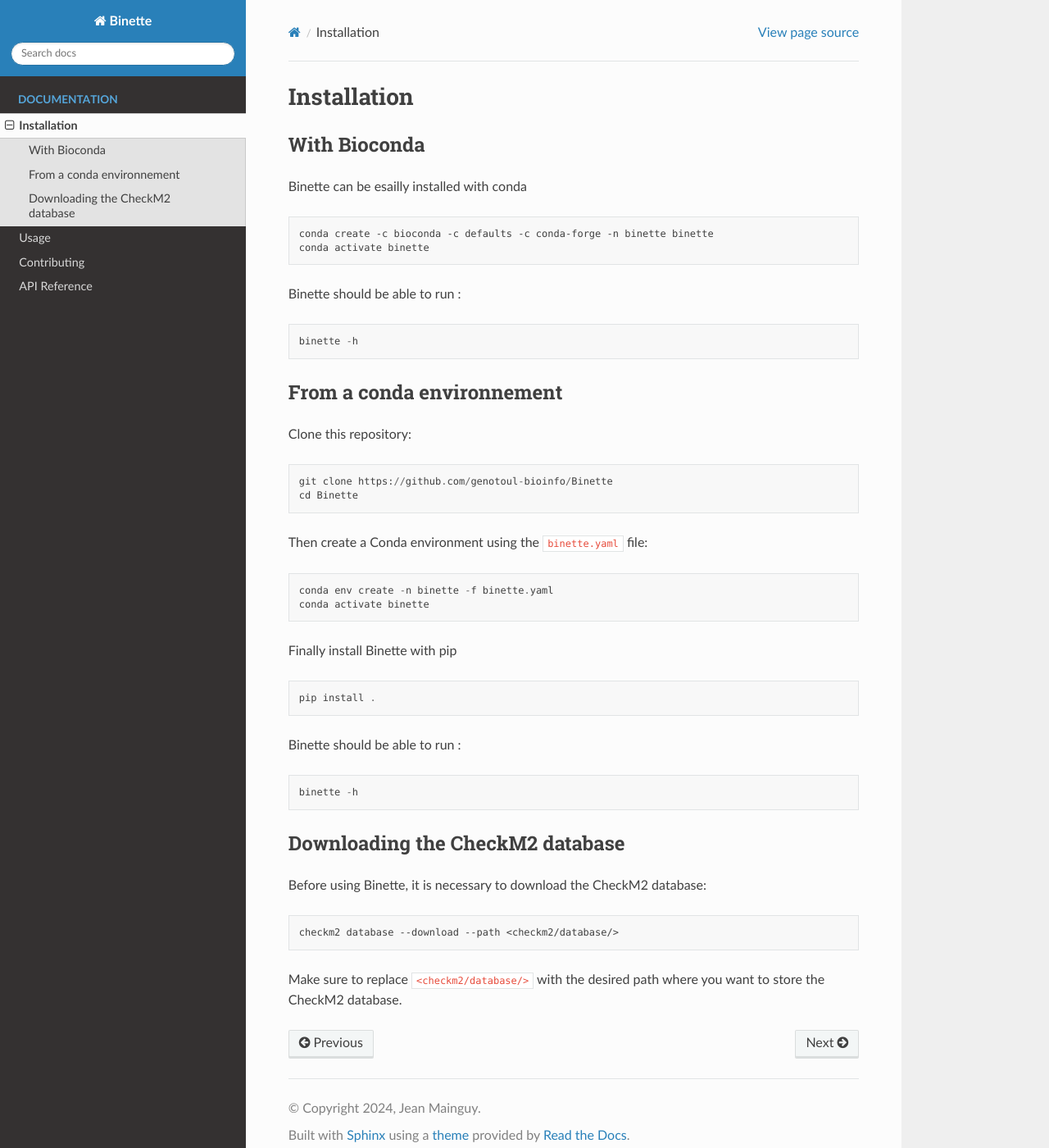
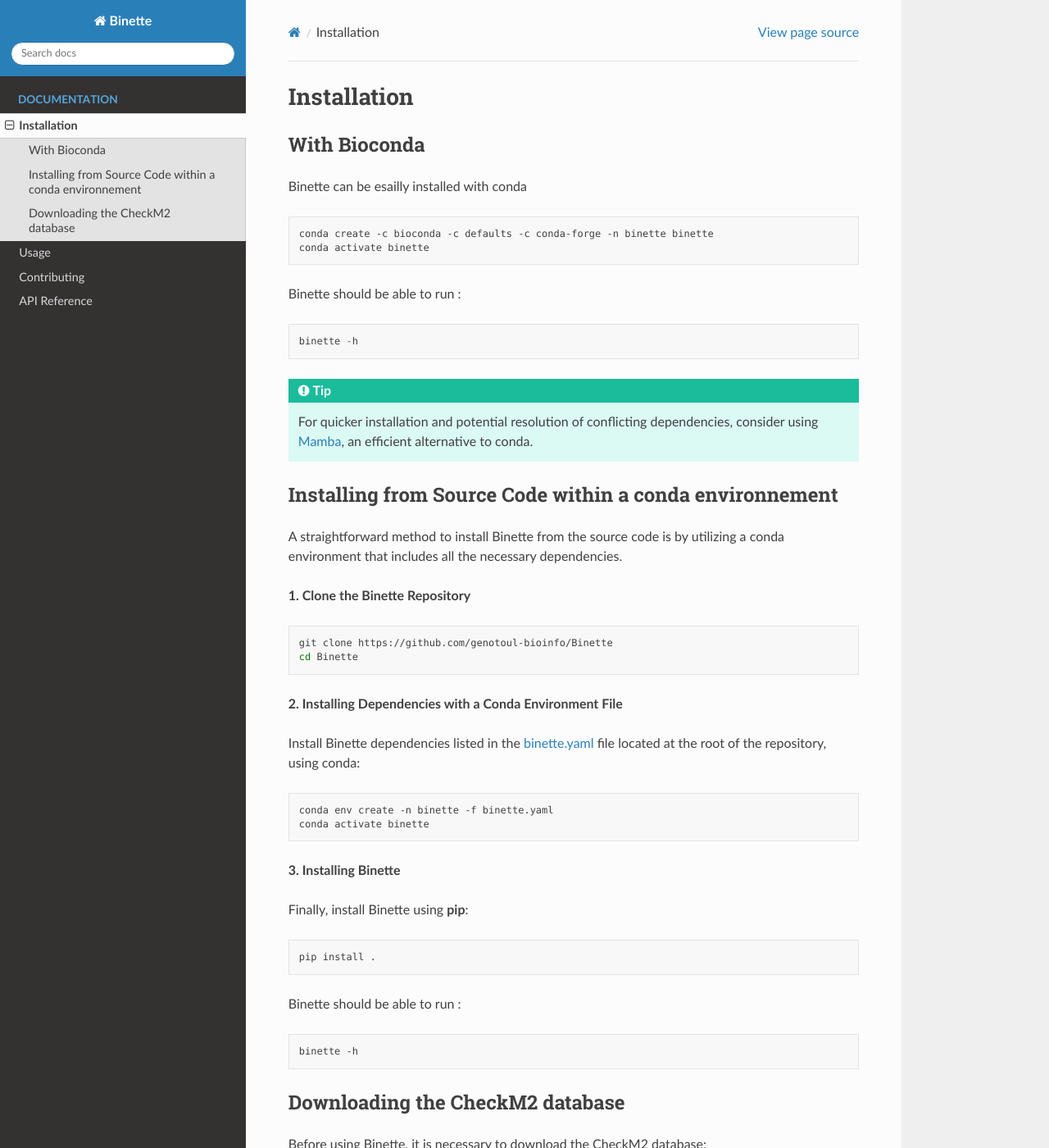
Before and after one commit to genotoul-bioinfo/Binette, a Sphinx documentation site: the page built from docs/installation.md, in a window 1280 px wide and 1400 px high. Shown: the whole window at 82% size. Built offline with Sphinx 7.4.7 and the Read the Docs theme 2.0.0, drawn with Linux system fonts in a browser that asks for light colours; pages that are not in the unit, such as notebooks, are missing from menus.

Commit message:
add more detail on installation

````diff
--- a/docs/installation.md
+++ b/docs/installation.md
@@ -17,29 +17,43 @@ binette -h
 ```
 
 
-## From a conda environnement
+```{tip}
+For quicker installation and potential resolution of conflicting dependencies, consider using [Mamba](https://github.com/mamba-org/mamba), an efficient alternative to conda.
 
-Clone this repository:
 ```
+
+
+## Installing from Source Code within a conda environnement
+
+A straightforward method to install Binette from the source code is by utilizing a conda environment that includes all the necessary dependencies.
+
+**1. Clone the Binette Repository**
+
+```bash
 git clone https://github.com/genotoul-bioinfo/Binette
 cd Binette
 ```
 
-Then create a Conda environment using the `binette.yaml` file:
-```
+**2. Installing Dependencies with a Conda Environment File**
+
+Install Binette dependencies listed in the [binette.yaml](https://github.com/genotoul-bioinfo/Binette/blob/main/binette.yaml) file located at the root of the repository, using conda:
+
+```bash
 conda env create -n binette -f binette.yaml
 conda activate binette
 ```
 
-Finally install Binette with pip
+**3. Installing Binette**
 
-```
+Finally, install Binette using **pip**:
+
+```bash
 pip install .
 ```
 
 Binette should be able to run :
 
-```
+```bash
 binette -h
 ```
 
````
